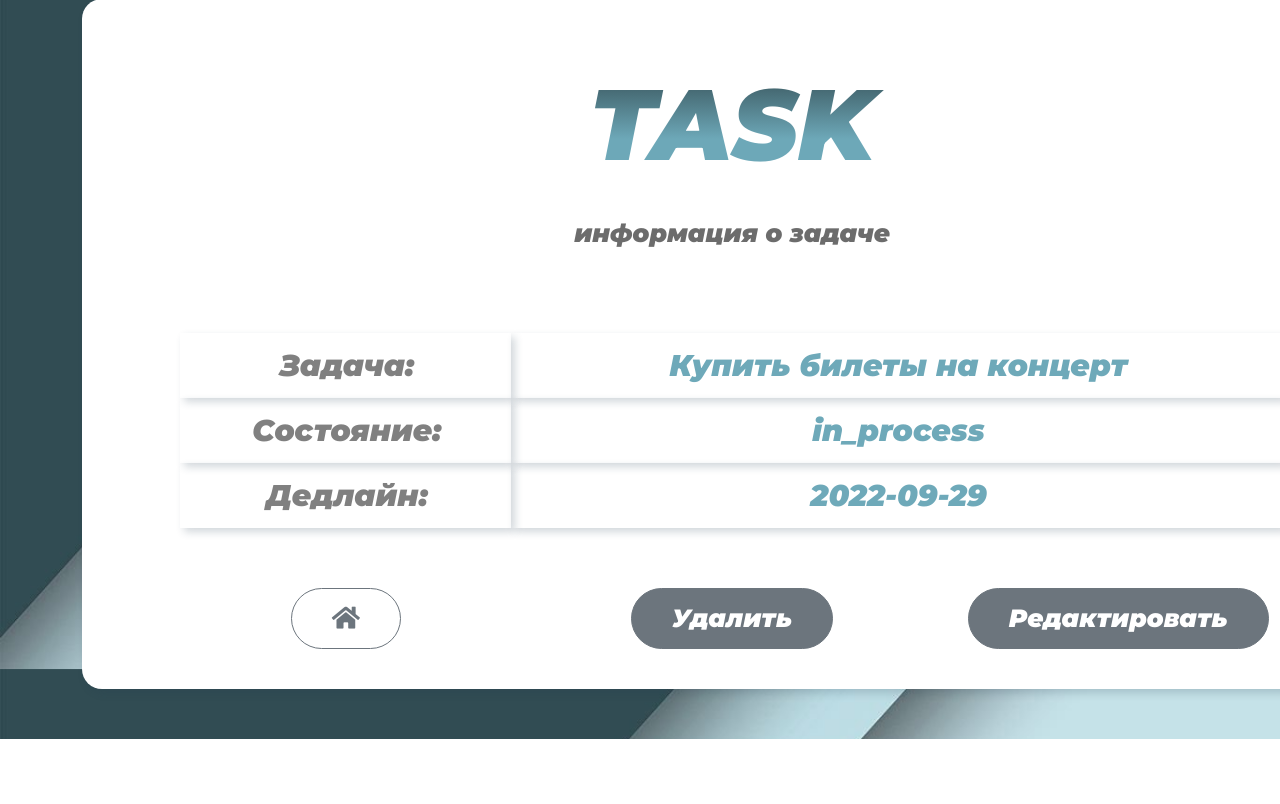
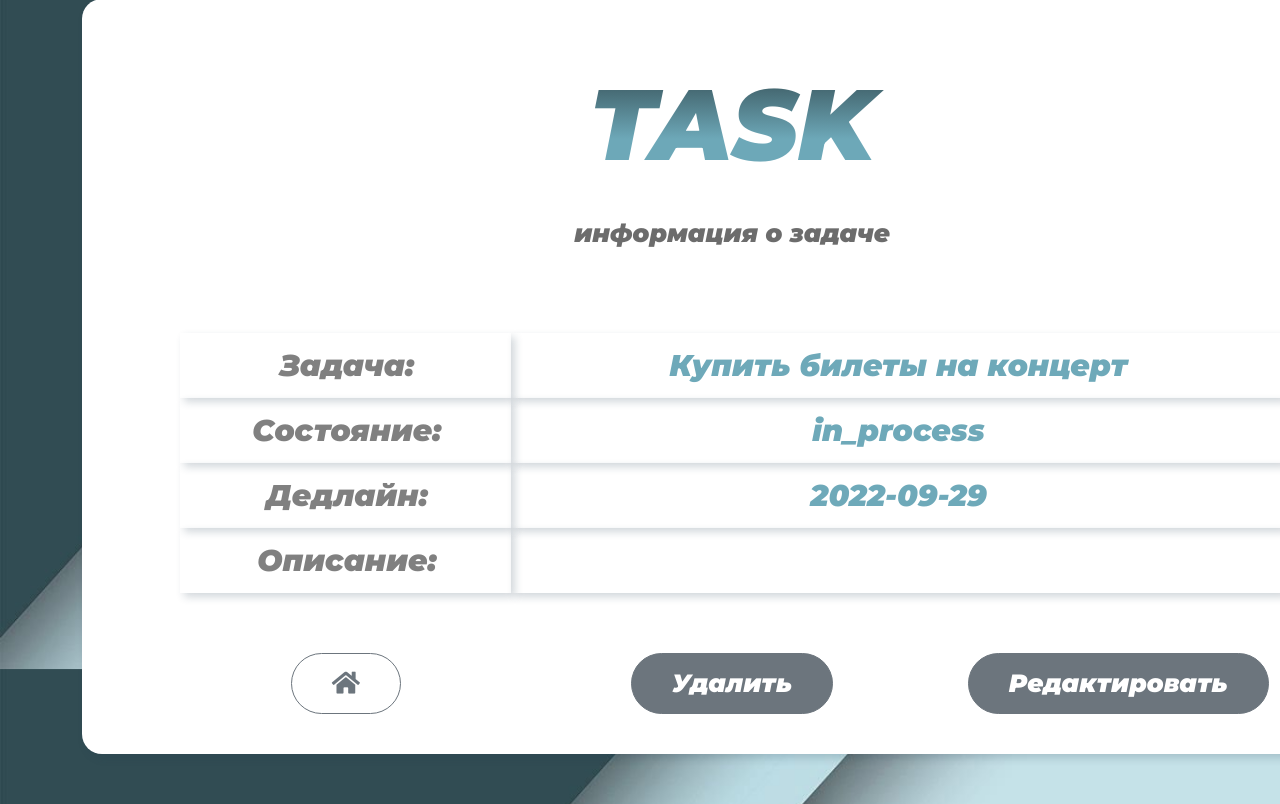
Before and after one commit to asmossunov/53_Homework_Anton_Mosunov, a Django app: page /tasks/?pk=1 in a window 1280 px wide; the page is wider, and only the part inside the window is pictured. Shown: the part 131-935 px from the top of that part. Before the commit the page ends 870 px from the top of that part, so only its background shows below. Run offline with Django 3.2, Linux system fonts and the light colour scheme; data comes from the database, SQL or seed files in the repository; some libraries are stand-ins or nearby versions.

Commit message:
Изменение файлов add_task.html и task.html. Дабавление описания задачи.
Добавили в форму создания новой задачи поле описания задачи
На странице отображения задачи добавили визуализацию подробного описания задачи
Подкорректирован main.css
Оранизовано добавление содержимого нового поля описания задачи в объект таблицы.

```diff
--- a/to_do_list/static/styles/main.css
+++ b/to_do_list/static/styles/main.css
@@ -92,6 +92,7 @@
 }
 
 .info-block{
+    overflow-x:hidden;
     padding: 10px 8px 10px 10px;
     /*margin-top: 10px;*/
 	-webkit-box-shadow: 4px 4px 8px 0px rgba(34, 60, 80, 0.2);
--- a/to_do_list/to_do/templates/task.html
+++ b/to_do_list/to_do/templates/task.html
@@ -49,6 +49,16 @@
                 </div>
             </div>
 
+            <div class="row justify-content-center text-center">
+                <div class="col-3 info-block text-center">
+                    <span class="info-head">Описание: </span>
+                </div>
+                <div class="col-7 info-block text-center">
+
+                    <span class="descript">{{ task.task_description }}</span>
+                </div>
+            </div>
+
 
             <div class="row justify-content-center text-center">
 
--- a/to_do_list/to_do/views/tasks.py
+++ b/to_do_list/to_do/views/tasks.py
@@ -34,6 +34,7 @@ def added_task_prepare(request):
         deadline = request.POST.get("deadline")
     task = Task.objects.create(
         task_text=request.POST.get("task_text"),
+        task_description=request.POST.get("task_description"),
         state=request.POST.get("state"),
         deadline=deadline
     )
```
Also changed, not shown: to_do_list/to_do/templates/add_task.html (+7 -6 lines).
